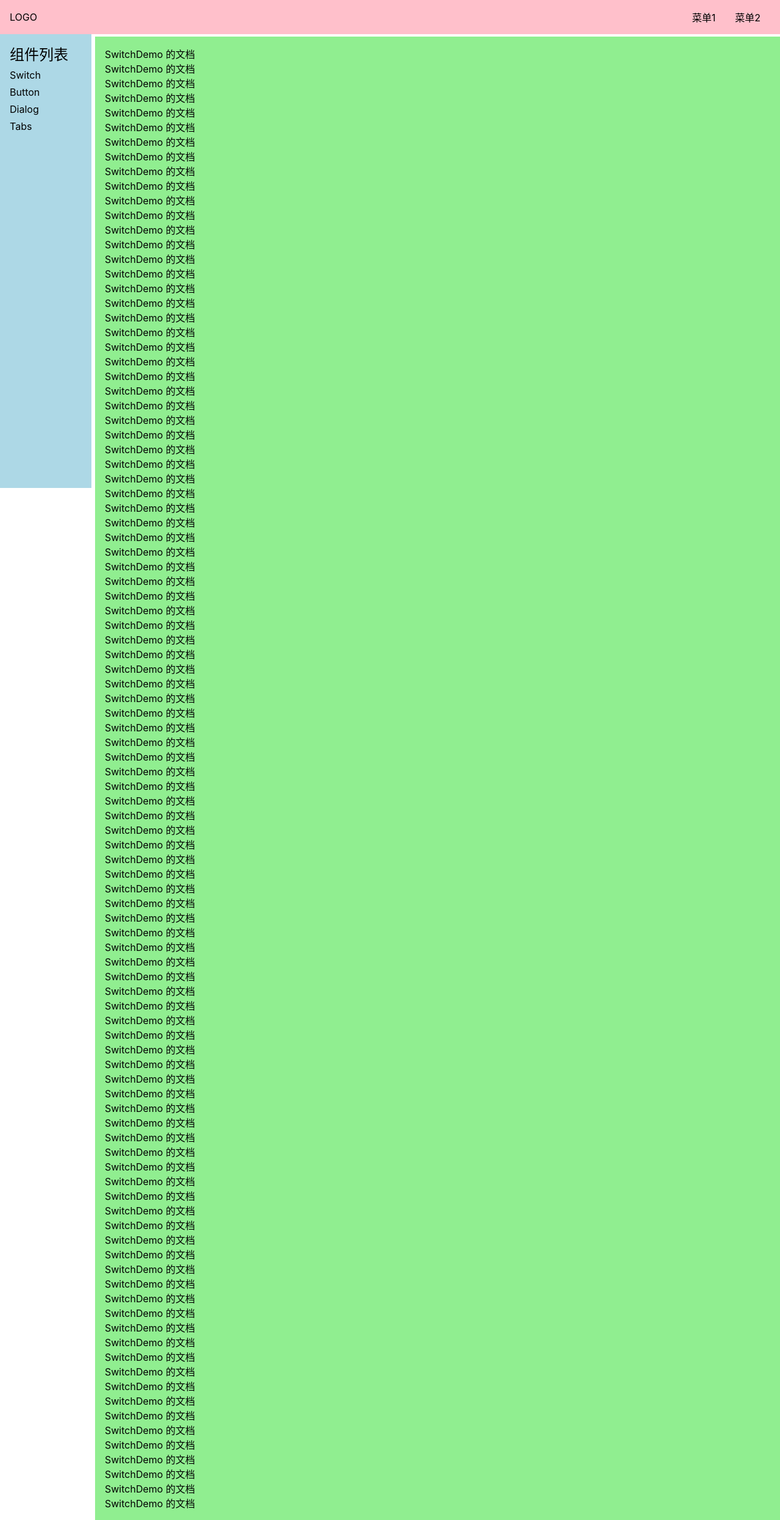
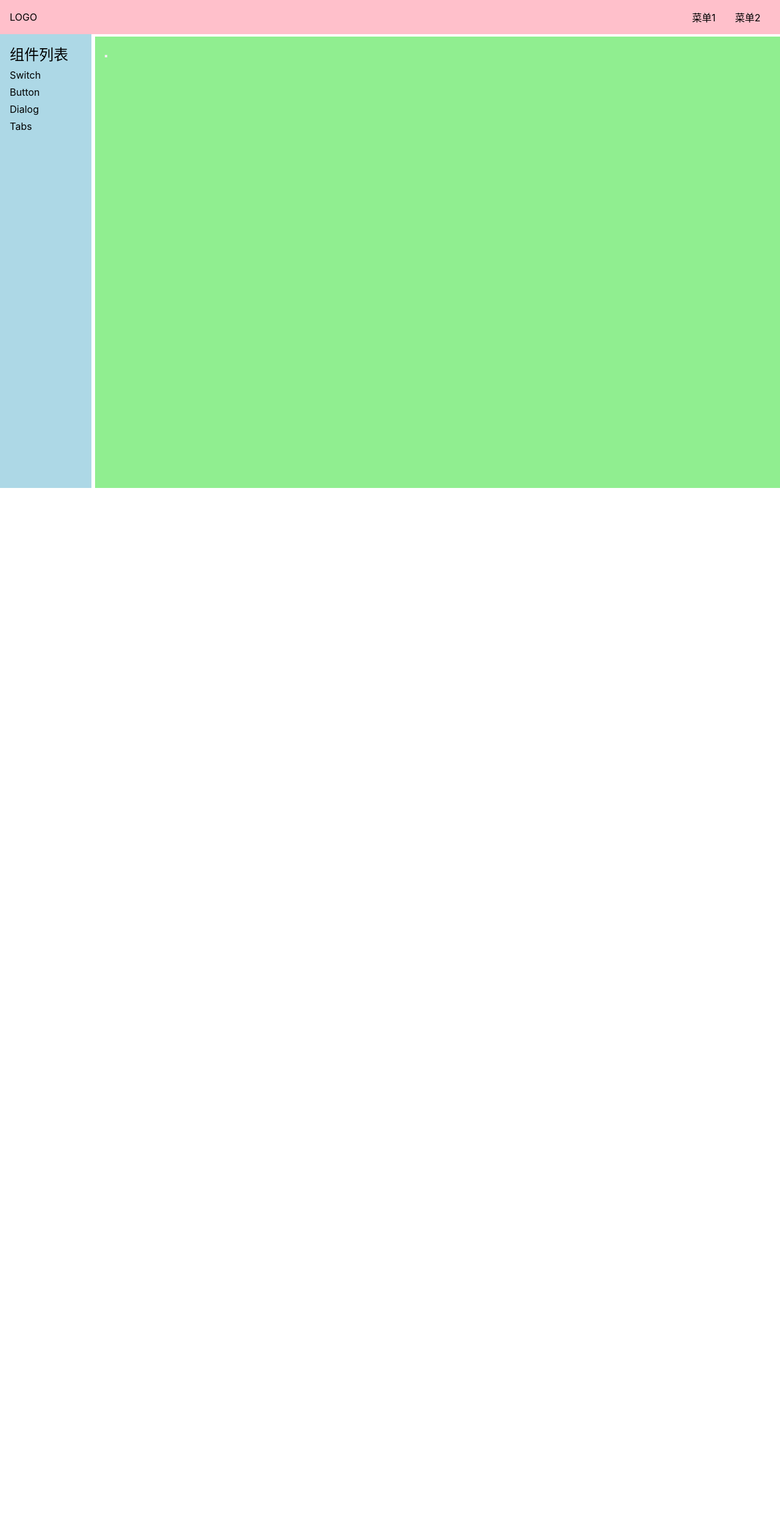
Before and after one commit to mzhaonanq/gulu-vue3, a Vue app: page /#/doc/switch in a window 1280 px wide. Shown: the whole page at 61% size. After the commit the page ends 800 px from the top, so only its background shows below. Built offline with nearby package versions, Linux system fonts and the light colour scheme.

Commit message:
完成Switch的HTML

```diff
--- a/src/components/SwitchDemo.vue
+++ b/src/components/SwitchDemo.vue
@@ -1,104 +1,12 @@
 <template>
 <div>
-  <p>SwitchDemo 的文档</p>
-  <p>SwitchDemo 的文档</p>
-  <p>SwitchDemo 的文档</p>
-  <p>SwitchDemo 的文档</p>
-  <p>SwitchDemo 的文档</p>
-  <p>SwitchDemo 的文档</p>
-  <p>SwitchDemo 的文档</p>
-  <p>SwitchDemo 的文档</p>
-  <p>SwitchDemo 的文档</p>
-  <p>SwitchDemo 的文档</p>
-  <p>SwitchDemo 的文档</p>
-  <p>SwitchDemo 的文档</p>
-  <p>SwitchDemo 的文档</p>
-  <p>SwitchDemo 的文档</p>
-  <p>SwitchDemo 的文档</p>
-  <p>SwitchDemo 的文档</p>
-  <p>SwitchDemo 的文档</p>
-  <p>SwitchDemo 的文档</p>
-  <p>SwitchDemo 的文档</p>
-  <p>SwitchDemo 的文档</p>
-  <p>SwitchDemo 的文档</p>
-  <p>SwitchDemo 的文档</p>
-  <p>SwitchDemo 的文档</p>
-  <p>SwitchDemo 的文档</p>
-  <p>SwitchDemo 的文档</p>
-  <p>SwitchDemo 的文档</p>
-  <p>SwitchDemo 的文档</p>
-  <p>SwitchDemo 的文档</p>
-  <p>SwitchDemo 的文档</p>
-  <p>SwitchDemo 的文档</p>
-  <p>SwitchDemo 的文档</p>
-  <p>SwitchDemo 的文档</p>
-  <p>SwitchDemo 的文档</p>
-  <p>SwitchDemo 的文档</p>
-  <p>SwitchDemo 的文档</p>
-  <p>SwitchDemo 的文档</p>
-  <p>SwitchDemo 的文档</p>
-  <p>SwitchDemo 的文档</p>
-  <p>SwitchDemo 的文档</p>
-  <p>SwitchDemo 的文档</p>
-  <p>SwitchDemo 的文档</p>
-  <p>SwitchDemo 的文档</p>
-  <p>SwitchDemo 的文档</p>
-  <p>SwitchDemo 的文档</p>
-  <p>SwitchDemo 的文档</p>
-  <p>SwitchDemo 的文档</p>
-  <p>SwitchDemo 的文档</p>
-  <p>SwitchDemo 的文档</p>
-  <p>SwitchDemo 的文档</p>
-  <p>SwitchDemo 的文档</p>
-  <p>SwitchDemo 的文档</p>
-  <p>SwitchDemo 的文档</p>
-  <p>SwitchDemo 的文档</p>
-  <p>SwitchDemo 的文档</p>
-  <p>SwitchDemo 的文档</p>
-  <p>SwitchDemo 的文档</p>
-  <p>SwitchDemo 的文档</p>
-  <p>SwitchDemo 的文档</p>
-  <p>SwitchDemo 的文档</p>
-  <p>SwitchDemo 的文档</p>
-  <p>SwitchDemo 的文档</p>
-  <p>SwitchDemo 的文档</p>
-  <p>SwitchDemo 的文档</p>
-  <p>SwitchDemo 的文档</p>
-  <p>SwitchDemo 的文档</p>
-  <p>SwitchDemo 的文档</p>
-  <p>SwitchDemo 的文档</p>
-  <p>SwitchDemo 的文档</p>
-  <p>SwitchDemo 的文档</p>
-  <p>SwitchDemo 的文档</p>
-  <p>SwitchDemo 的文档</p>
-  <p>SwitchDemo 的文档</p>
-  <p>SwitchDemo 的文档</p>
-  <p>SwitchDemo 的文档</p>
-  <p>SwitchDemo 的文档</p>
-  <p>SwitchDemo 的文档</p>
-  <p>SwitchDemo 的文档</p>
-  <p>SwitchDemo 的文档</p>
-  <p>SwitchDemo 的文档</p>
-  <p>SwitchDemo 的文档</p>
-  <p>SwitchDemo 的文档</p>
-  <p>SwitchDemo 的文档</p>
-  <p>SwitchDemo 的文档</p>
-  <p>SwitchDemo 的文档</p>
-  <p>SwitchDemo 的文档</p>
-  <p>SwitchDemo 的文档</p>
-  <p>SwitchDemo 的文档</p>
-  <p>SwitchDemo 的文档</p>
-  <p>SwitchDemo 的文档</p>
-  <p>SwitchDemo 的文档</p>
-  <p>SwitchDemo 的文档</p>
-  <p>SwitchDemo 的文档</p>
-  <p>SwitchDemo 的文档</p>
-  <p>SwitchDemo 的文档</p>
-  <p>SwitchDemo 的文档</p>
-  <p>SwitchDemo 的文档</p>
-  <p>SwitchDemo 的文档</p>
-  <p>SwitchDemo 的文档</p>
-  <p>SwitchDemo 的文档</p>
-  <p>SwitchDemo 的文档</p>
+<Switch/>
 </div>
 </template>
+<script lang="ts">
+import Switch from '../lib/Switch.vue'
+export default {
+  name:"SwitchDemo",
+  components:{Switch}
+}
+</script>
--- /dev/null
+++ b/src/lib/Switch.vue
@@ -0,0 +1,3 @@
+<template>
+  <button><span></span></button>
+</template>
```
